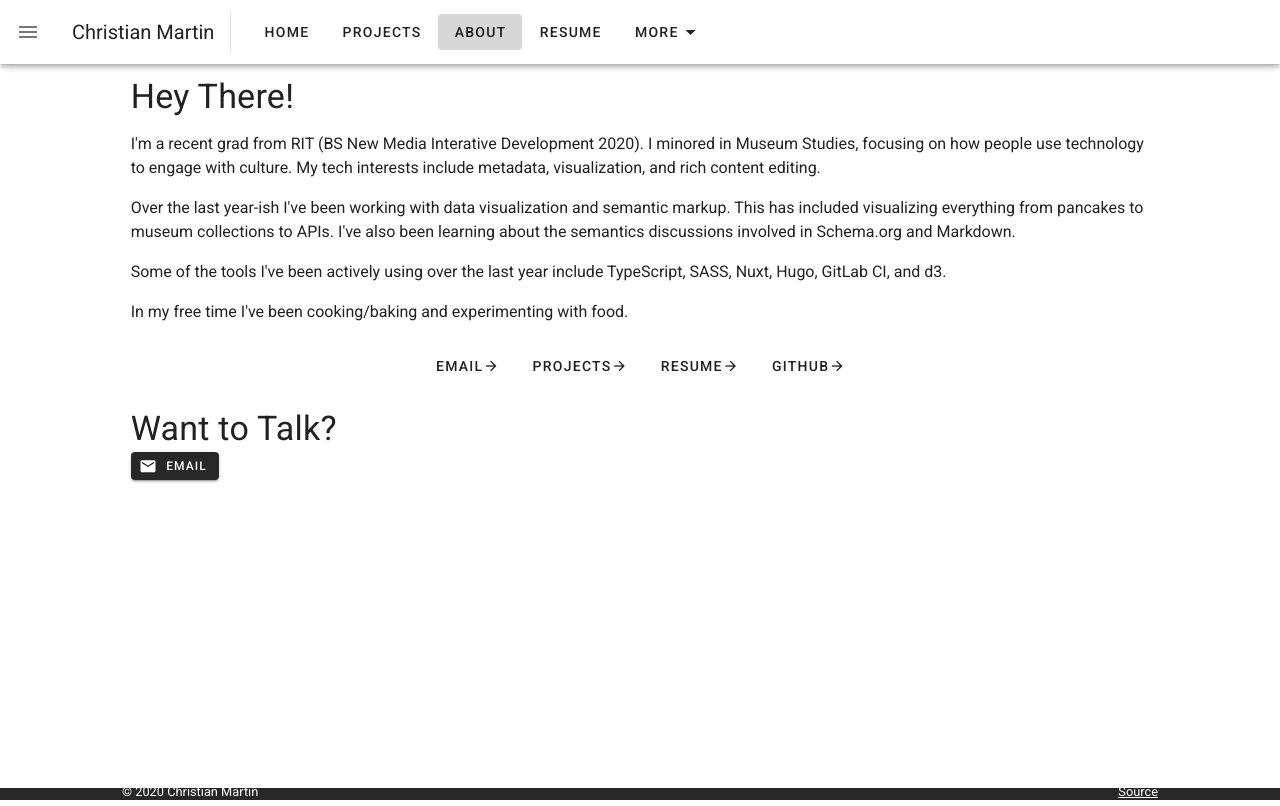
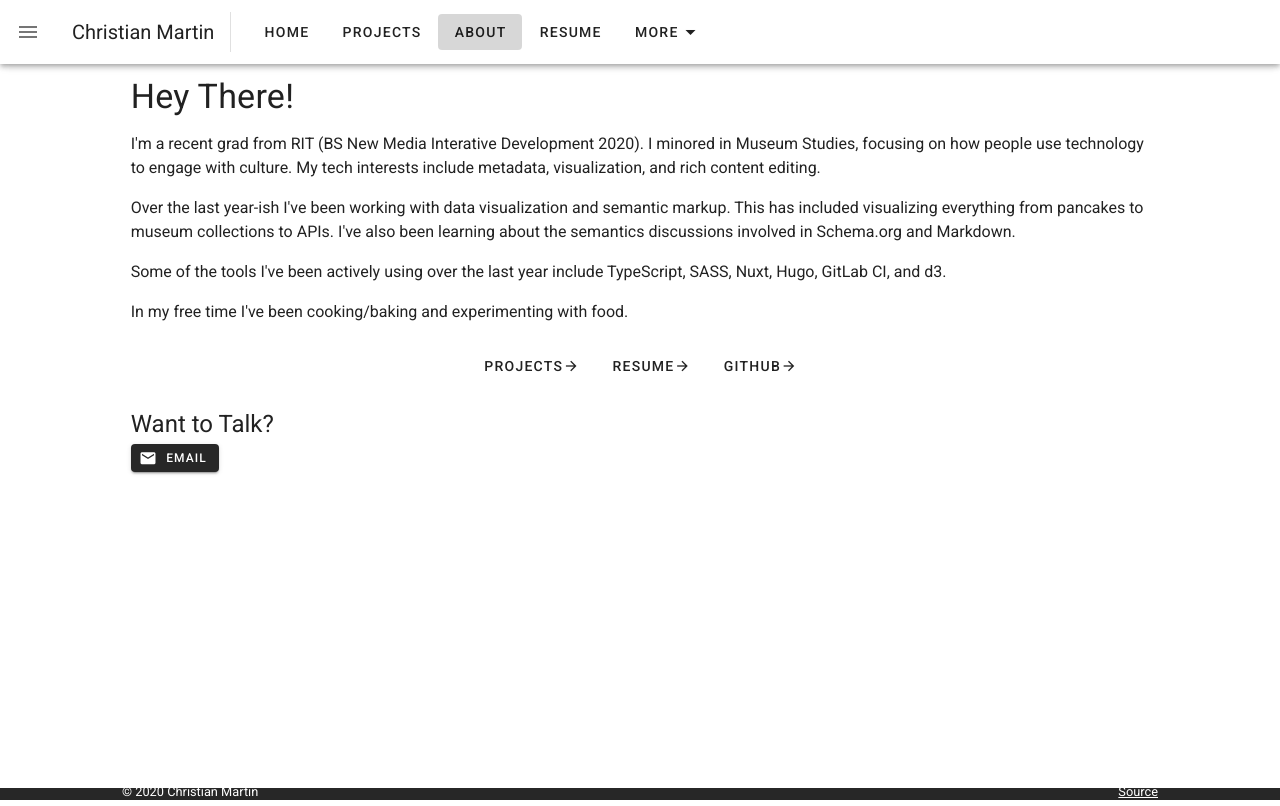
Before and after one commit to ct-martin/portfolio2020, a Nuxt app: page /about in a window 1280 px wide. Built offline with nearby package versions, Linux system fonts and the light colour scheme.

Commit message:
Remove extra email button

```diff
--- a/pages/about.vue
+++ b/pages/about.vue
@@ -35,12 +35,6 @@
       >
         <v-col cols="12" md="10" class="py-0">
           <v-container fluid class="pt-0 text-center">
-            <v-btn text href="mailto:hello@ctmartin.me" :ripple="false">
-              Email
-              <v-icon dark small>
-                mdi-arrow-right
-              </v-icon>
-            </v-btn>
             <v-btn text nuxt to="/projects" :ripple="false">
               Projects
               <v-icon dark small>
@@ -70,7 +64,7 @@
       >
         <v-col cols="12" md="10" class="pt-0">
           <v-container fluid>
-            <h2 class="display-1 mb-4">
+            <h2 class="headline mb-4">
               Want to Talk?
             </h2>
             <v-row align="center" class="body-2 px-3">
```
